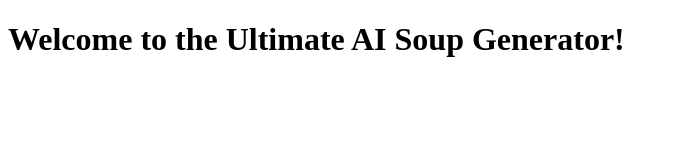
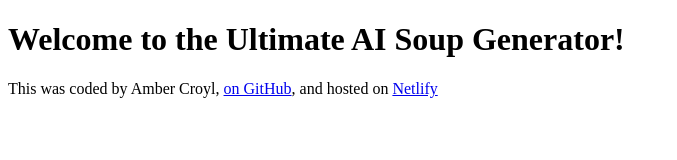
Before and after one commit to AmberShea/soup-recipe-generator, a plain HTML site: page index.html in a window 1280 px wide. Shown: the whole page, without its empty margins (0-677 px from the left). Drawn offline with Linux system fonts and the light colour scheme.

Commit message:
added a footer with links

```diff
--- a/index.html
+++ b/index.html
@@ -8,6 +8,8 @@
 </head>
 <body>
    <h1>Welcome to the Ultimate AI Soup Generator!</h1>
+   <footer>This was coded by Amber Croyl, <a href="https://github.com/AmberShea" target="_blank"> on GitHub</a>,
+    and hosted on <a href="https://ultimate-soup-recipe-generator.netlify.app/" target="_blank">Netlify</a></footer>
    <script src="src/index.js"></script>
 </body>
 </html>
```
